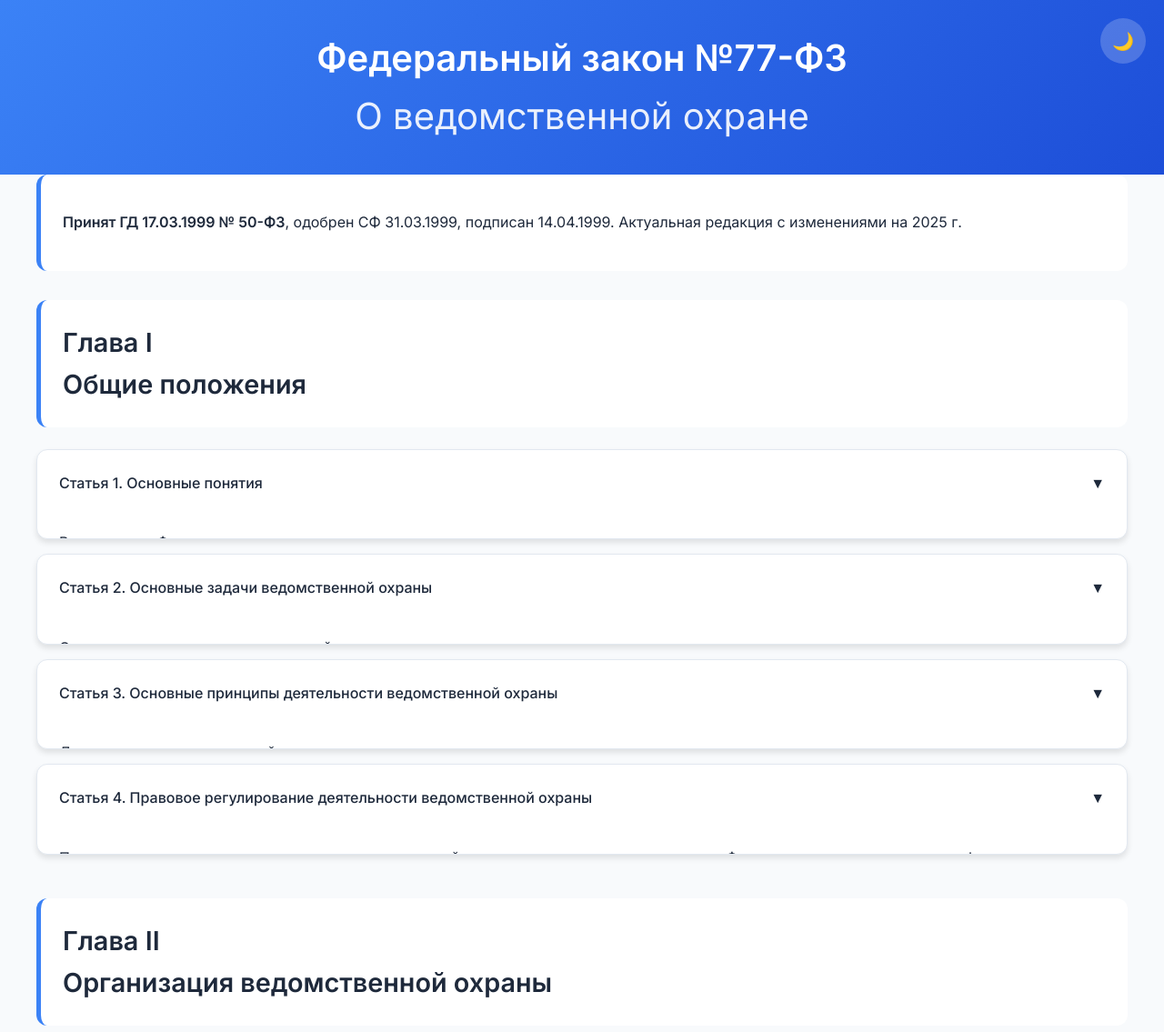
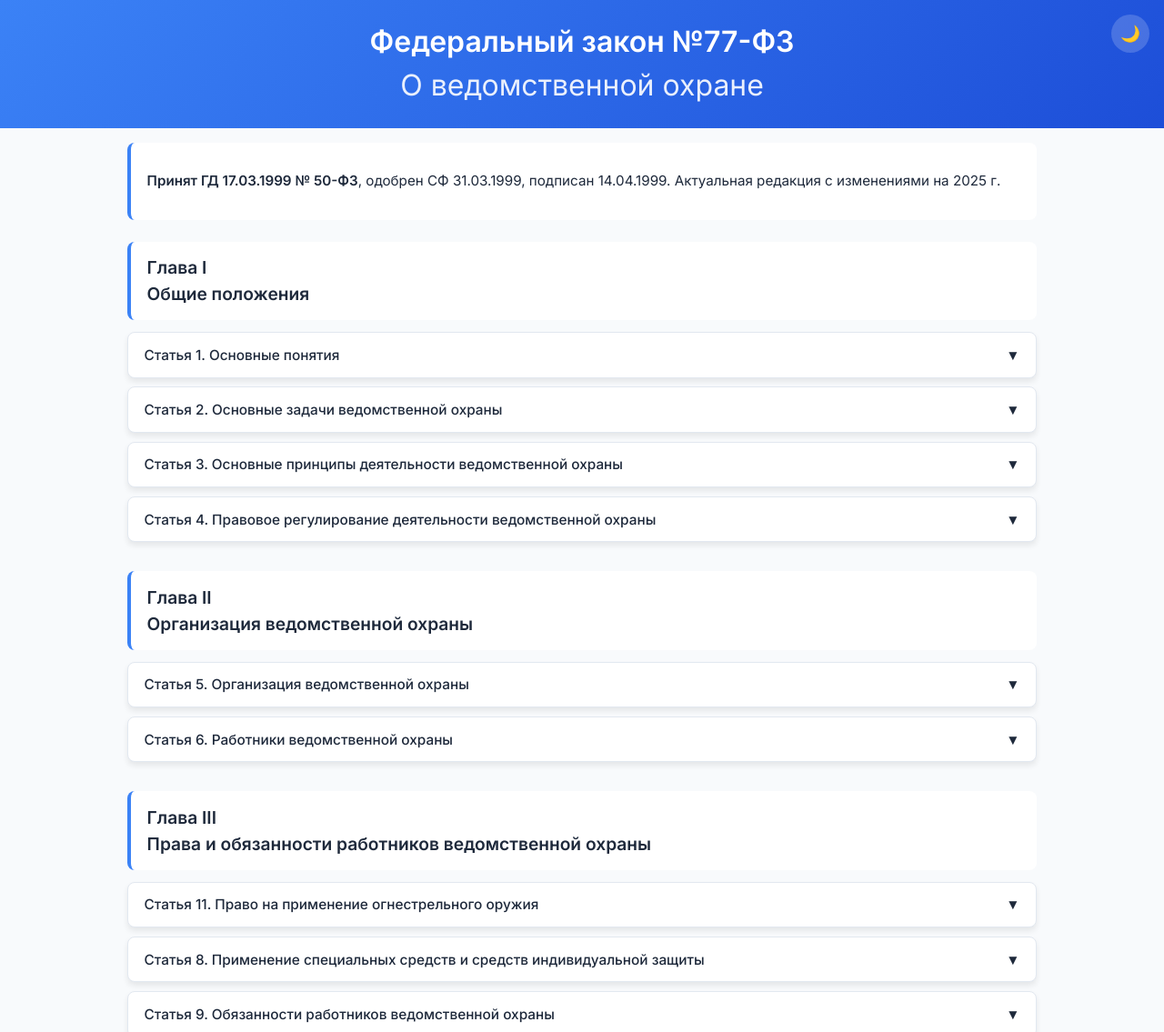
Before and after one commit to coelilumen18-source/fz77-law-site1, a plain HTML site: page index.html in a window 1280 px wide. Shown: the top 1135 px of the page at 91% size. Drawn offline with Linux system fonts and the light colour scheme; a script that the page names is missing.

Commit message:
Update style.css

```diff
--- a/style.css
+++ b/style.css
@@ -4,7 +4,7 @@
     --text: #1e293b;
     --accent: #3b82f6;
     --border: #e2e8f0;
-    --shadow: 0 4px 6px rgba(0,0,0,0.1);
+    --shadow: 0 4px 6px rgba(0,0,0,0.08);
 }
 
 [data-theme="dark"] {
@@ -18,67 +18,129 @@ body {
     font-family: 'Inter', sans-serif;
     background: var(--bg);
     color: var(--text);
-    line-height: 1.6;
+    line-height: 1.5;
     margin: 0;
-    transition: all 0.3s ease;
+    transition: background 0.3s ease, color 0.3s ease;
 }
 
-.container { max-width: 1200px; margin: 0 auto; padding: 0 20px; }
+/* Сужаем поля и делаем текст компактнее */
+.container {
+    max-width: 1000px;     /* было 1200 */
+    margin: 0 auto;
+    padding: 0 10px;       /* было 0 20px */
+}
 
 header {
     background: linear-gradient(135deg, var(--accent), #1d4ed8);
     color: white;
-    padding: 2rem 0;
+    padding: 1.4rem 0;     /* было 2rem 0 */
     text-align: center;
 }
 
-header h1 { font-size: 2.5rem; margin: 0; font-weight: 600; }
-header h1 span { font-weight: 400; opacity: 0.9; }
+header h1 {
+    font-size: 2rem;       /* было 2.5rem */
+    margin: 0;
+    font-weight: 600;
+}
+header h1 span {
+    font-weight: 400;
+    opacity: 0.9;
+}
 
 #theme-toggle {
-    position: absolute; top: 20px; right: 20px;
-    background: rgba(255,255,255,0.2); color: white;
-    border: none; border-radius: 50%; width: 50px; height: 50px;
-    cursor: pointer; font-size: 1.2rem;
+    position: absolute;
+    top: 16px;
+    right: 16px;
+    background: rgba(255,255,255,0.18);
+    color: white;
+    border: none;
+    border-radius: 50%;
+    width: 42px;
+    height: 42px;
+    cursor: pointer;
+    font-size: 1.1rem;
 }
 
 .tg-mini-btn {
-    display: inline-block; margin-top: 1rem;
-    background: #0088cc; color: white; padding: 12px 24px;
-    text-decoration: none; border-radius: 25px; font-weight: 500;
+    display: inline-block;
+    margin-top: 0.75rem;
+    background: #0088cc;
+    color: white;
+    padding: 9px 18px;
+    text-decoration: none;
+    border-radius: 20px;
+    font-weight: 500;
     box-shadow: var(--shadow);
+    font-size: 0.9rem;
 }
 
-.chapter { margin-bottom: 3rem; }
+/* Главы и статьи — компактнее */
+.chapter {
+    margin-bottom: 2rem;   /* было 3rem */
+}
 .chapter h2 {
-    background: var(--bg-secondary); padding: 1.5rem; border-radius: 12px;
-    border-left: 5px solid var(--accent); font-size: 1.8rem;
+    background: var(--bg-secondary);
+    padding: 0.9rem 1.1rem;   /* было 1.5rem */
+    border-radius: 8px;
+    border-left: 4px solid var(--accent);
+    font-size: 1.2rem;        /* было 1.8rem */
+    margin: 0 0 0.8rem;
 }
 
 .accordion {
-    background: var(--bg-secondary); margin-bottom: 1rem;
-    border-radius: 12px; overflow: hidden; box-shadow: var(--shadow);
+    background: var(--bg-secondary);
+    margin-bottom: 0.6rem;    /* было 1rem */
+    border-radius: 8px;
+    overflow: hidden;
+    box-shadow: var(--shadow);
     border: 1px solid var(--border);
 }
 
 .accordion-header {
-    padding: 1.5rem; cursor: pointer; display: flex; justify-content: space-between;
-    font-weight: 500; transition: background 0.2s;
+    padding: 0.8rem 1.1rem;   /* было 1.5rem */
+    cursor: pointer;
+    display: flex;
+    justify-content: space-between;
+    font-weight: 500;
+    font-size: 0.96rem;
+    transition: background 0.15s ease, color 0.15s ease;
 }
 
-.accordion-header:hover { background: var(--accent); color: white; }
-.accordion-header:hover .icon { color: white; }
-
-.accordion-content {
-    padding: 0 1.5rem 1.5rem; max-height: 0; overflow: hidden;
-    transition: all 0.3s ease;
+.accordion-header:hover {
+    background: var(--accent);
+    color: white;
+}
+.accordion-header:hover .icon {
+    color: white;
 }
 
-.accordion.active .accordion-content { max-height: 1000px; padding: 1.5rem; }
+/* Убираем ограничение по высоте, чтобы статья не обрезалась */
+.accordion-content {
+    padding: 0 1.1rem;
+    display: none;              /* вместо max-height */
+    font-size: 0.95rem;
+}
 
-.law-info { background: var(--bg-secondary); padding: 1.5rem; border-radius: 12px; margin-bottom: 2rem; border-left: 5px solid var(--accent); }
+.accordion.active .accordion-content {
+    display: block;
+    padding: 0.7rem 1.1rem 1rem;
+}
+
+.accordion-content p {
+    margin: 0.25rem 0;          /* меньше расстояние между абзацами */
+}
+
+.law-info {
+    background: var(--bg-secondary);
+    padding: 1rem 1.1rem;       /* было 1.5rem */
+    border-radius: 8px;
+    margin: 1rem 0 1.5rem;
+    border-left: 4px solid var(--accent);
+    font-size: 0.95rem;
+}
 
 @media (max-width: 768px) {
-    header h1 { font-size: 2rem; }
-    .tg-mini-btn { padding: 10px 20px; font-size: 0.9rem; }
+    header h1 { font-size: 1.6rem; }
+    .tg-mini-btn { padding: 8px 14px; font-size: 0.85rem; }
+    .container { padding: 0 8px; }
 }
```
